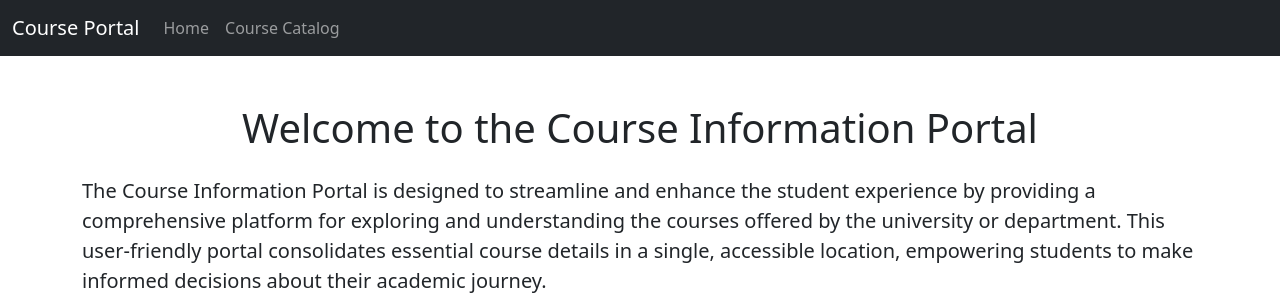
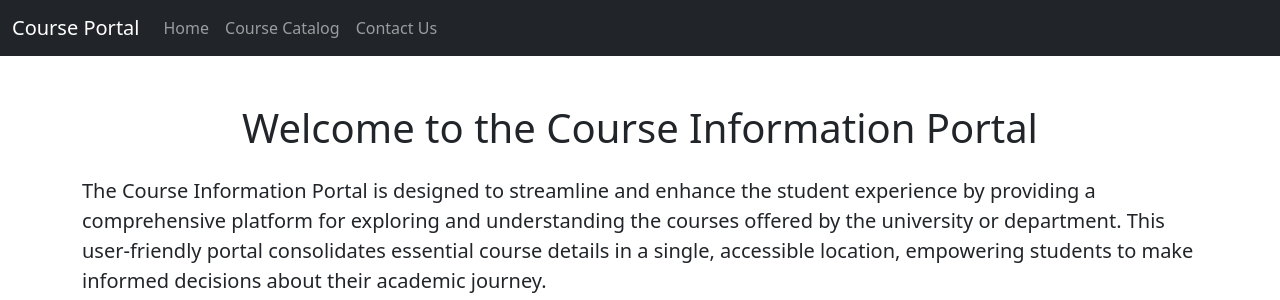
Before and after one commit to single-spider/WebApp_with_OpenTelemetry-JaegerExporter_Implementation-CS-203-Lab-01, a Flask app: page / in a window 1280 px wide. Shown: the top 300 px of the page. Run offline with Flask 3, Linux system fonts and the light colour scheme; some libraries are stand-ins or nearby versions.

Commit message:
Update base.html

```diff
--- a/templates/base.html
+++ b/templates/base.html
@@ -21,6 +21,9 @@
                     <li class="nav-item">
                         <a class="nav-link" href="{{ url_for('course_catalog') }}">Course Catalog</a>
                     </li>
+                    <li class="nav-item">
+                        <a class="nav-link" href="{{ url_for('contacts') }}">Contact Us</a>
+                    </li>
                 </ul>
             </div>
         </div>
```
